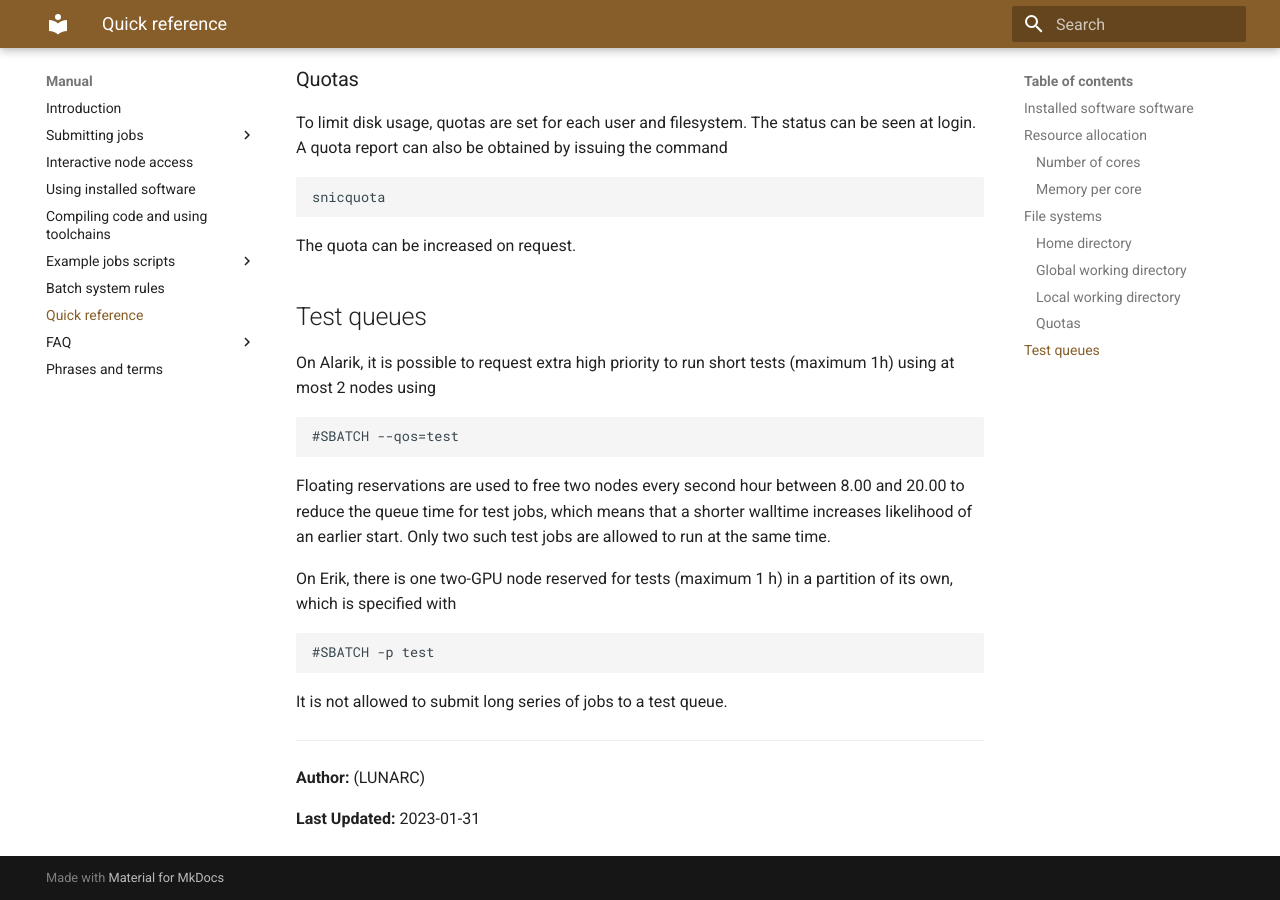
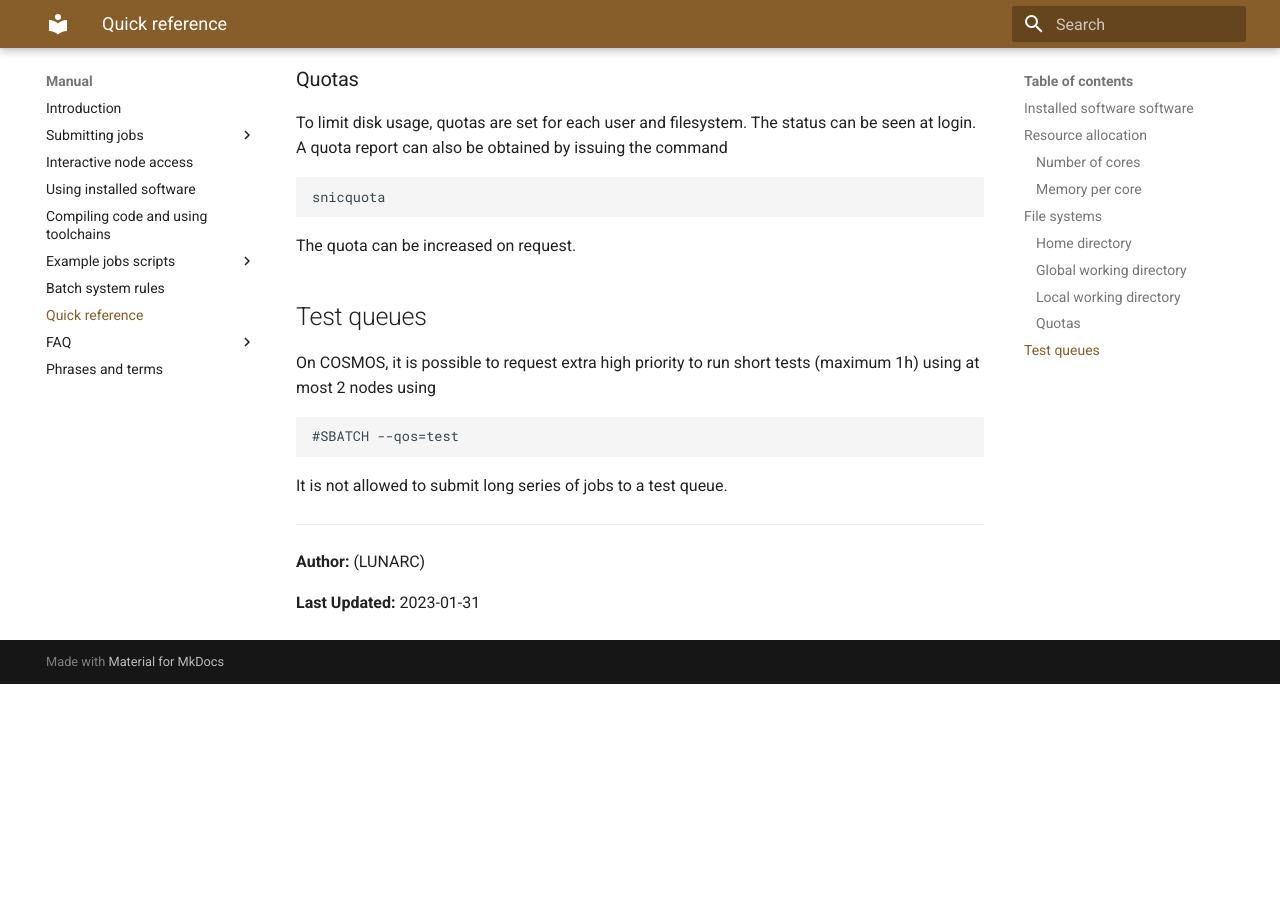
Before and after one commit to lunarc/lunarc_docs, an MkDocs documentation site: the page built from docs/manual/manual_quick_reference.md, in a window 1280 px wide and 900 px high, scrolled down 2378 px. Built offline with MkDocs 1.6.1 and Material for MkDocs 9.7.7, drawn with Linux system fonts in a browser that asks for light colours; comment, search, counter and statistics services are not loaded; after the commit the page ends 3062 px from its top, so only the background shows below that.

Commit message:
Update manual_quick_reference.md
Removed reference to Erik & changed Alarik to COSMOS

```diff
--- a/docs/manual/manual_quick_reference.md
+++ b/docs/manual/manual_quick_reference.md
@@ -85,15 +85,9 @@ The quota can be increased on request.
 
 ## Test queues
 
-On Alarik, it is possible to request extra high priority to run short tests (maximum 1h) using at most 2 nodes using
+On COSMOS, it is possible to request extra high priority to run short tests (maximum 1h) using at most 2 nodes using
 
     #SBATCH --qos=test
-
-Floating reservations are used to free two nodes every second hour between 8.00 and 20.00 to reduce the queue time for test jobs, which means that a shorter walltime increases likelihood of an earlier start. Only two such test jobs are allowed to run at the same time.
-
-On Erik, there is one two-GPU node reserved for tests (maximum 1 h) in a partition of its own, which is specified with
-
-    #SBATCH -p test
 
 It is not allowed to submit long series of jobs to a test queue.
 
```
